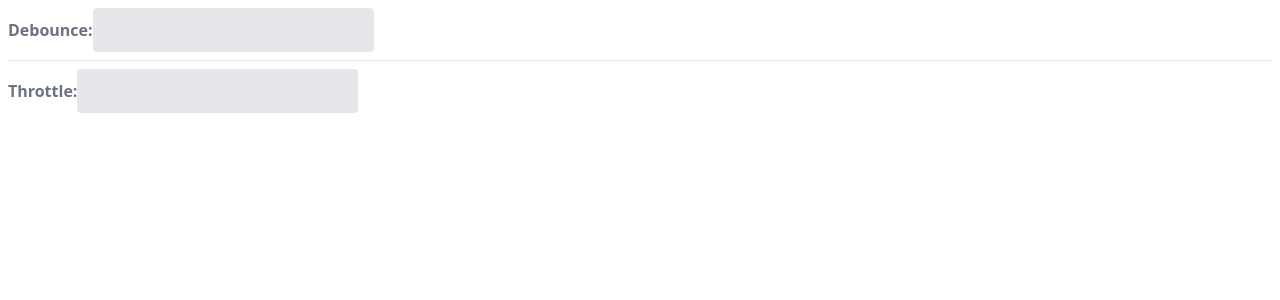
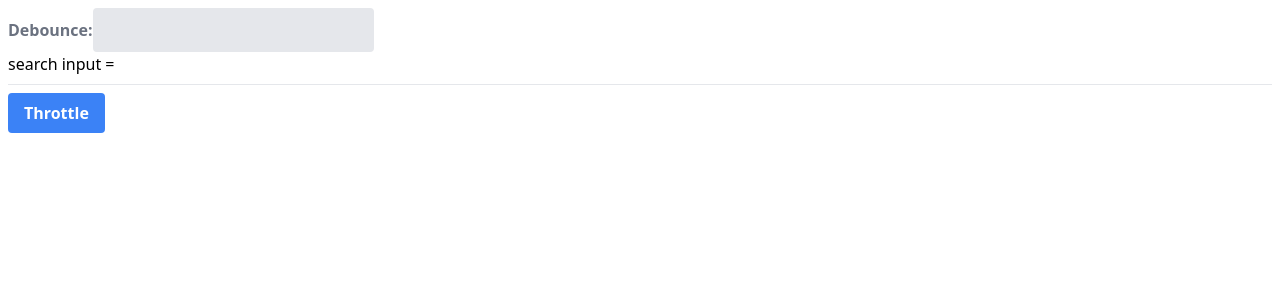
Before and after one commit to backas36/react-ts-starter, a React (Vite) app: page /debounce-throttle in a window 1280 px wide. Shown: the top 300 px of the page. Built offline with nearby package versions, Linux system fonts and the light colour scheme.

Commit message:
feat: update throttle

```diff
--- a/src/hooks/useDebounce.tsx
+++ b/src/hooks/useDebounce.tsx
@@ -5,6 +5,7 @@ const useDebounce = <F extends (...args: any[]) => void>(fn: F, delay: number) =
         if (timeout) {
             clearTimeout(timeout);
         }
+        console.count("useDebounce");
         timeout = setTimeout(() => {
             fn(...args);
         }, delay);
--- a/src/page/DebounceThrottlePage.tsx
+++ b/src/page/DebounceThrottlePage.tsx
@@ -3,34 +3,21 @@ import { useState } from "react";
 import useDebounce from "@/hooks/useDebounce";
 import useThrottle from "@/hooks/useThrottle";
 
-interface ICountry {
-    name: string;
-}
+const DebounceThrottlePage = () => {
+    const [searchInput, setSearchInput] = useState<string>("");
 
-const DebounceThrottlePage = () => {
-    const [data, setData] = useState<ICountry[] | null>(null);
     const loadData = async (searchInput: string) => {
-        console.count("loadData");
         if (searchInput === "") {
-            setData(null);
             return;
         }
-        const response = await fetch(`https://countriesnow.space/api/v0.1/countries/positions`);
-        const resData = await response.json();
-        const countries = resData.data.filter((c: ICountry) => {
-            if (c.name.toLowerCase().includes(searchInput.toLowerCase())) {
-                return {
-                    name: c.name,
-                };
-            }
-        });
-        setData(countries);
+        setSearchInput(searchInput);
     };
-    const handleLoadDataDebounced = useDebounce(loadData, 5000);
+    const handleLoadDataDebounced = useDebounce(loadData, 3000);
     //const handleLoadDataDebounced = loadData;
 
-    const handleLoadDataThrottle = useThrottle(loadData, 5000);
-    //const handleLoadDataThrottle = loadData;
+    const handleClickThrottle = useThrottle(() => {
+        console.log("Throttle");
+    }, 3000);
     return (
         <div className='p-2'>
             <label className='block font-bold text-gray-500'>
@@ -41,29 +28,15 @@ const DebounceThrottlePage = () => {
                     className=' appearance-none rounded border-2 border-gray-200 bg-gray-200 px-4 py-2 text-gray-700 focus:border-purple-500 focus:bg-white focus:outline-none'
                 />
             </label>
-            <div className=''>
-                {data &&
-                    data.length > 0 &&
-                    data.map((country, idx) => {
-                        return <div key={idx}>{country.name}</div>;
-                    })}
-            </div>
+            <div className=''>search input = {searchInput}</div>
             <hr className='my-2 divide-y-2' />
-            <label className='block font-bold text-gray-500'>
-                Throttle:
-                <input
-                    type='text'
-                    onChange={(e) => handleLoadDataThrottle(e.target.value)}
-                    className=' appearance-none rounded border-2 border-gray-200 bg-gray-200 px-4 py-2 text-gray-700 focus:border-purple-500 focus:bg-white focus:outline-none'
-                />
-            </label>
-            <div className=''>
-                {data &&
-                    data.length > 0 &&
-                    data.map((country, idx) => {
-                        return <div key={idx}>{country.name}</div>;
-                    })}
-            </div>
+
+            <button
+                onClick={handleClickThrottle}
+                className='rounded bg-blue-500 px-4 py-2 font-bold text-white hover:bg-blue-700'
+            >
+                Throttle
+            </button>
         </div>
     );
 };
```
